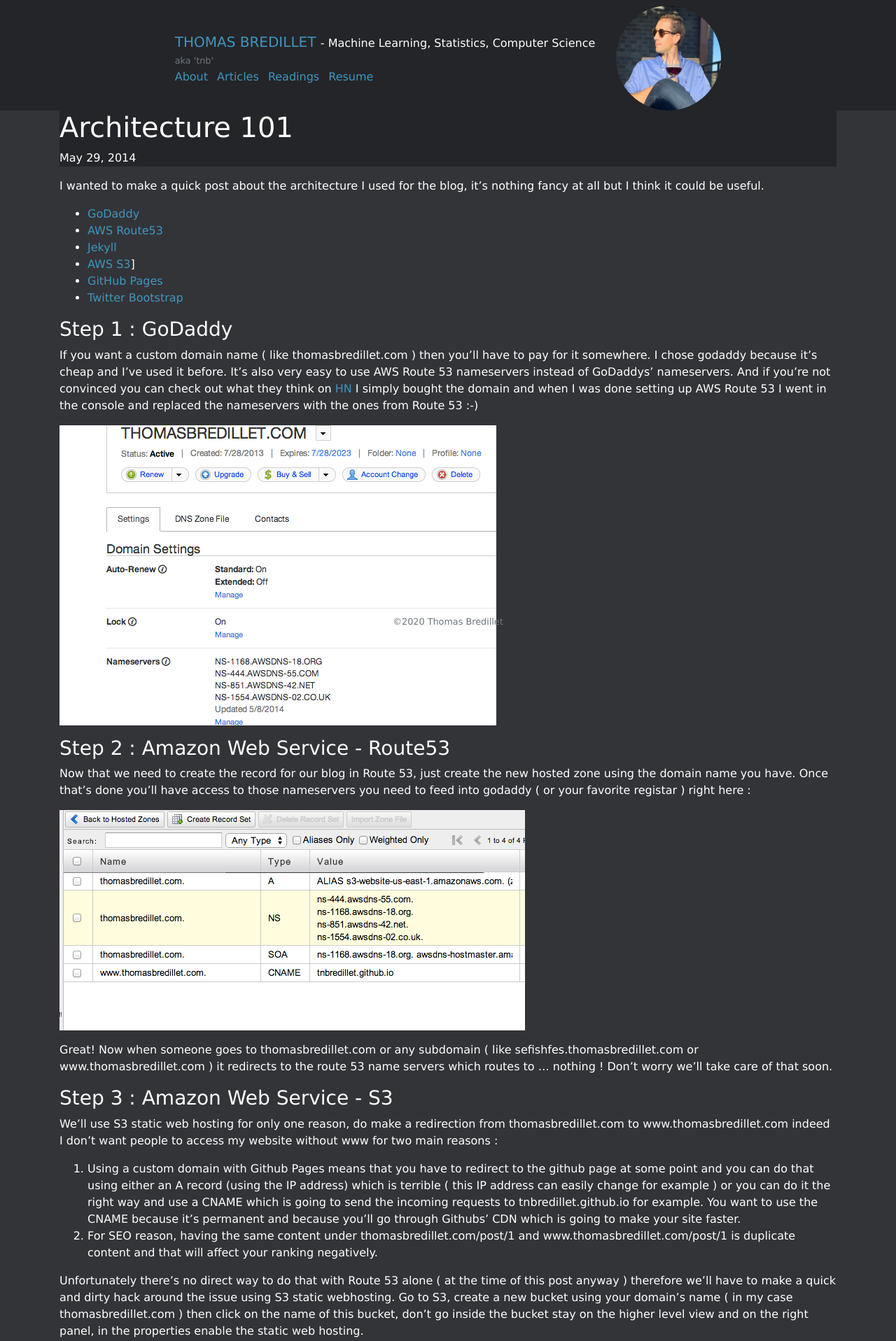
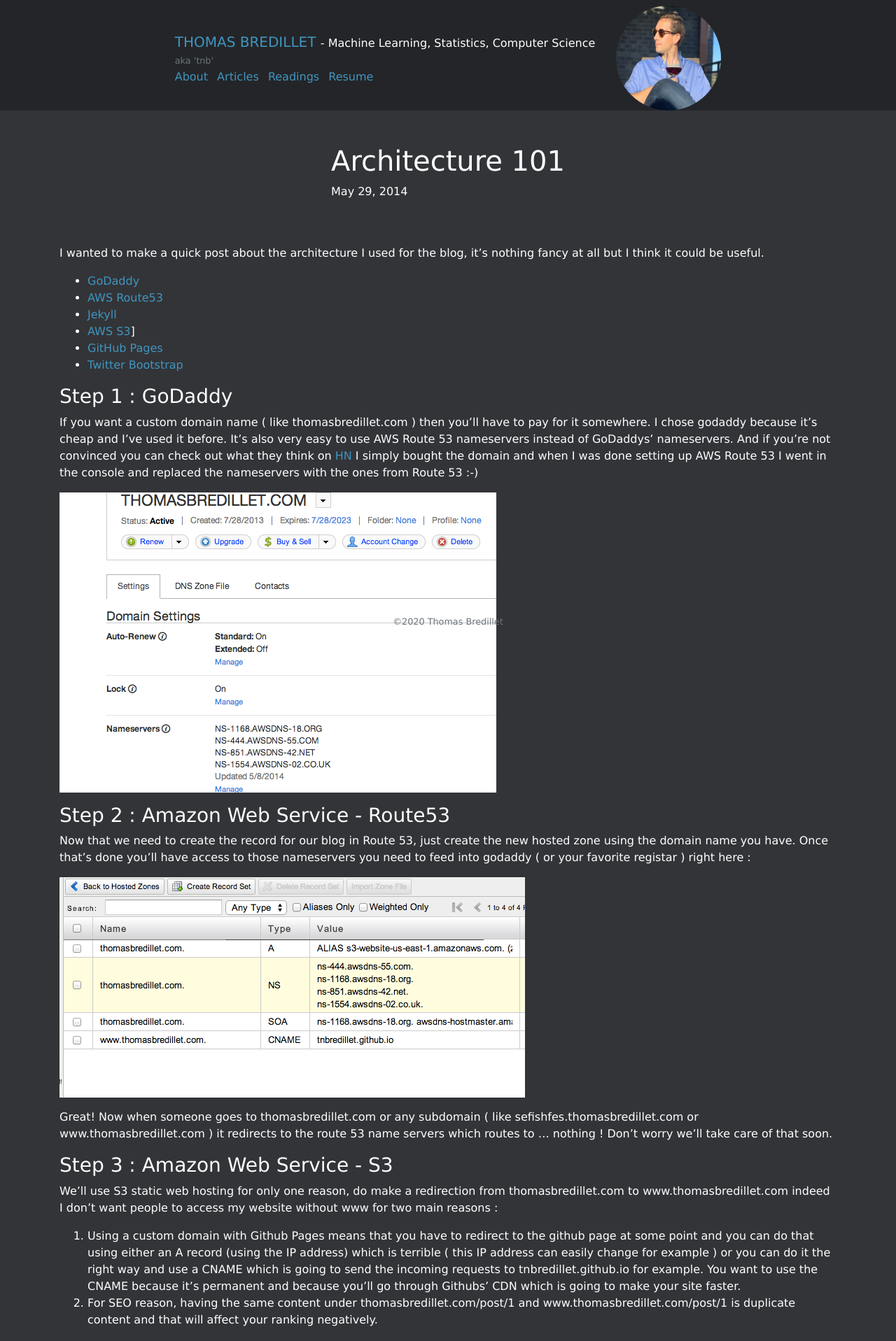
Before and after one commit to tnbred/tnbred.github.io, a Jekyll site: the page built from _posts/2014-05-29-architecture-I.markdown, in a window 1280 px wide. Shown: the top 1917 px of the page at 70% size. Built offline with Jekyll 4.4.1, drawn with Linux system fonts in a browser that asks for light colours; nearby versions of some CDN libraries.

Commit message:
Fixing the article pages

```diff
--- a/_layouts/post.html
+++ b/_layouts/post.html
@@ -1,15 +1,14 @@
 ---
 layout: default
 ---
-<div class="post">
-
-  <header class="post-header">
+<div class="row justify-content-center mt-5">
+  <div class="col-auto">
     <h1>{{ page.title }}</h1>
     <p class="meta">{{ page.date | date: "%b %-d, %Y" }}{% if page.author %} • {{ page.author }}{% endif %}{% if page.meta %} • {{ page.meta }}{% endif %}</p>
-  </header>
-
-  <article class="post-content">
-  {{ content }}
-  </article>
-
+  </div>
 </div>
+<div class="row justify-content-center mt-5">
+  <div class="col-auto">
+    {{ content }}
+  </div>
+</div>
```
